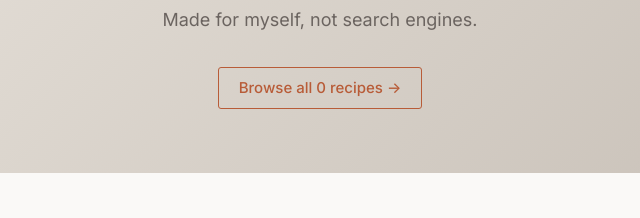
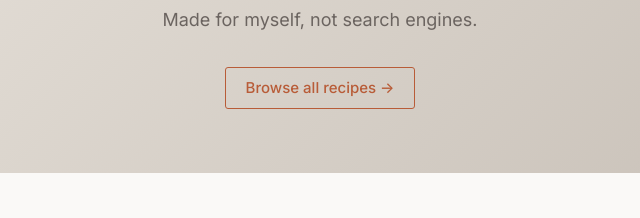
Before and after one commit to goblindegook/now-we-try-it-my-way, an Astro site: page / in a window 1280 px wide. Shown: the part 301-519 px from the top of the page, 320-960 px from the left. Built offline with nearby package versions, Linux system fonts and the light colour scheme; Astro itself is replaced by a stand-in of ours.

Commit message:
fix: remove number of recipes from the call to action

```diff
--- a/src/pages/index.astro
+++ b/src/pages/index.astro
@@ -27,7 +27,7 @@ const byCategory = categories.map((cat) => ({
       <div class="hero__inner">
         <h1 class="hero__title">Let’s skip the life story.</h1>
         <p class="hero__sub">Made for myself, not search engines.</p>
-        <a href="/recipes" class="hero__link">Browse all {recipes.length} recipes →</a>
+        <a href="/recipes" class="hero__link">Browse all recipes →</a>
       </div>
     </section>
 
```
Also changed, not shown: 2 other files.
